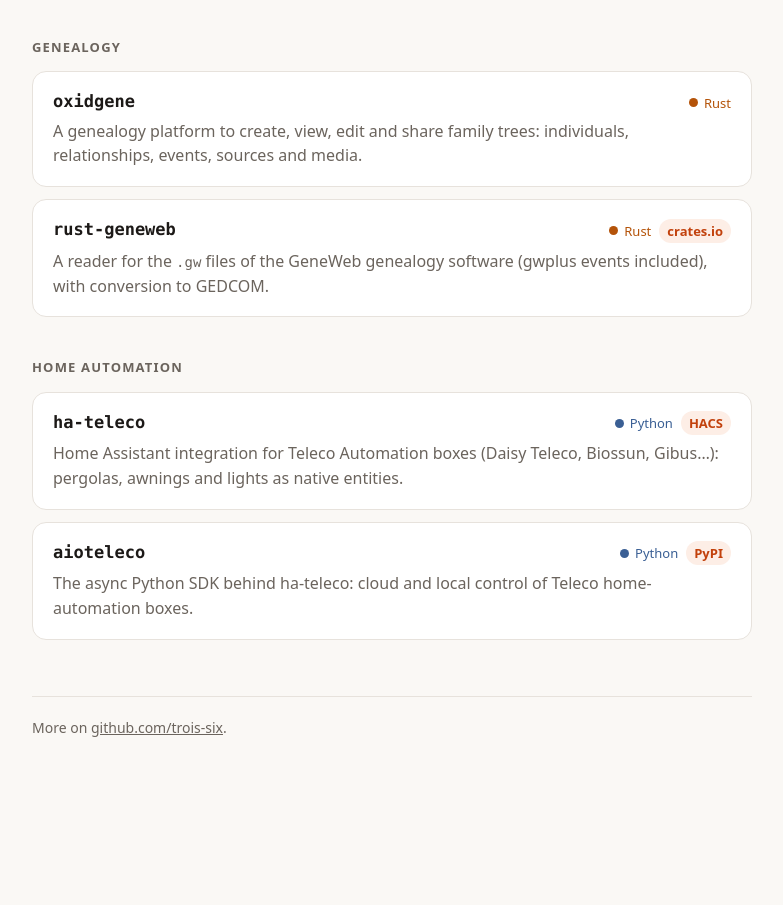
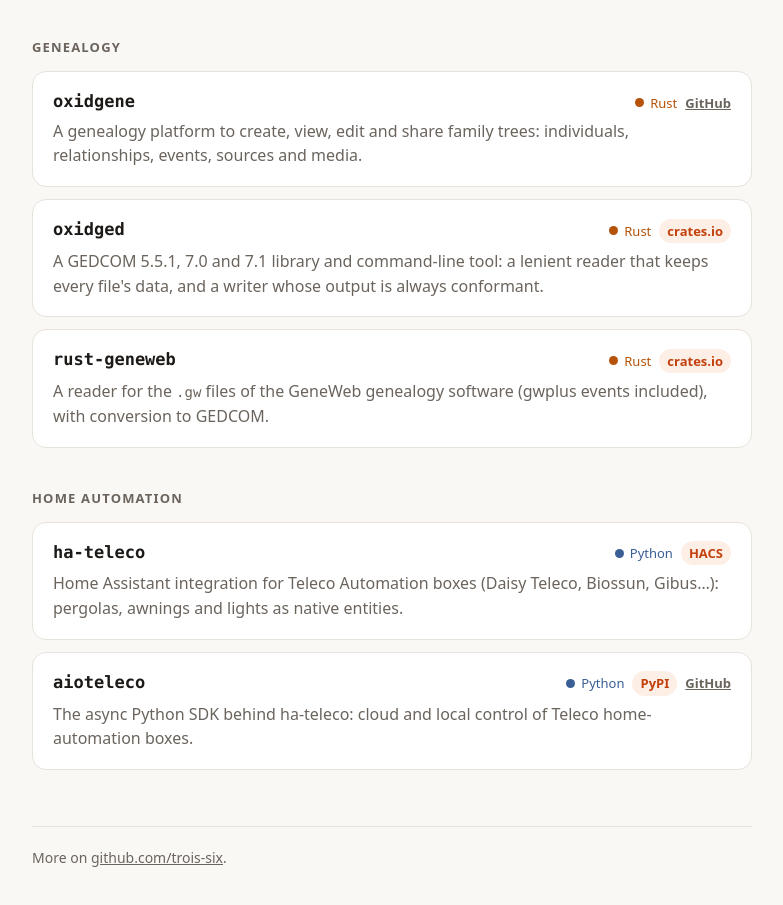
Before and after one commit to trois-six/trois-six.github.io, a plain HTML site: page index.html in a window 1280 px wide. Shown: the part 515-1420 px from the top of the page, without its empty margins (248-1031 px from the left). Before the commit the page ends 1302 px from the top, so only its background shows below. Drawn offline with Linux system fonts and the light colour scheme.

Commit message:
feat: add oxidged and link oxidgene and aioteleco to their sites
Add oxidged to the genealogy section: the Rust GEDCOM 5.5.1, 7.0 and 7.1
library and command-line tool published on crates.io, with a lenient
reader and a conformant writer. Its card links to the repository and
carries a crates.io badge, like rust-geneweb.

Point the oxidgene and aioteleco cards to their GitHub Pages sites
(https://trois-six.github.io/oxidgene/ and
https://trois-six.github.io/aioteleco/). Each card keeps a link to its
repository: since a link cannot hold another one, these two cards are a
block whose name link covers the whole card, with a "GitHub" link
placed above it in the card's metadata.

Checked the markup is well-formed (no nested links) and rendered the
page headless in Chrome.

```diff
--- a/index.html
+++ b/index.html
@@ -73,6 +73,14 @@
   }
   .project:hover { border-color: var(--accent); transform: translateY(-1px); }
   .project:focus-visible, .links a:focus-visible { outline: 2px solid var(--accent); outline-offset: 2px; }
+  /* A card with a site and a repository: the name covers the card, the repository link sits above it. */
+  div.project { position: relative; }
+  a.name { color: inherit; text-decoration: none; }
+  a.name::after { content: ""; position: absolute; inset: 0; border-radius: 14px; }
+  div.project:focus-within { outline: 2px solid var(--accent); outline-offset: 2px; }
+  a.name:focus-visible, .repo:focus-visible { outline: none; }
+  .repo { position: relative; z-index: 1; color: inherit; font-weight: 600; }
+  .repo:hover { color: var(--accent); }
   .top { display: flex; align-items: baseline; justify-content: space-between; gap: 12px; flex-wrap: wrap; }
   .name { font: 700 17px/1.3 ui-monospace, "SF Mono", Menlo, Consolas, monospace; }
   .meta { display: flex; gap: 8px; align-items: center; font-size: 13px; color: var(--muted); }
@@ -123,12 +131,19 @@
   <section>
     <h2>Genealogy</h2>
     <div class="projects">
-      <a class="project" href="https://github.com/trois-six/oxidgene">
+      <div class="project">
         <div class="top">
-          <span class="name">oxidgene</span>
-          <span class="meta"><span class="lang rust">Rust</span></span>
+          <a class="name" href="https://trois-six.github.io/oxidgene/">oxidgene</a>
+          <span class="meta"><span class="lang rust">Rust</span><a class="repo" href="https://github.com/trois-six/oxidgene">GitHub</a></span>
         </div>
         <p>A genealogy platform to create, view, edit and share family trees: individuals, relationships, events, sources and media.</p>
+      </div>
+      <a class="project" href="https://github.com/trois-six/oxidged">
+        <div class="top">
+          <span class="name">oxidged</span>
+          <span class="meta"><span class="lang rust">Rust</span><span class="badge">crates.io</span></span>
+        </div>
+        <p>A GEDCOM 5.5.1, 7.0 and 7.1 library and command-line tool: a lenient reader that keeps every file's data, and a writer whose output is always conformant.</p>
       </a>
       <a class="project" href="https://github.com/trois-six/rust-geneweb">
         <div class="top">
@@ -150,13 +165,13 @@
         </div>
         <p>Home Assistant integration for Teleco Automation boxes (Daisy Teleco, Biossun, Gibus…): pergolas, awnings and lights as native entities.</p>
       </a>
-      <a class="project" href="https://github.com/trois-six/aioteleco">
+      <div class="project">
         <div class="top">
-          <span class="name">aioteleco</span>
-          <span class="meta"><span class="lang python">Python</span><span class="badge">PyPI</span></span>
+          <a class="name" href="https://trois-six.github.io/aioteleco/">aioteleco</a>
+          <span class="meta"><span class="lang python">Python</span><span class="badge">PyPI</span><a class="repo" href="https://github.com/trois-six/aioteleco">GitHub</a></span>
         </div>
         <p>The async Python SDK behind ha-teleco: cloud and local control of Teleco home-automation boxes.</p>
-      </a>
+      </div>
     </div>
   </section>
 
```
